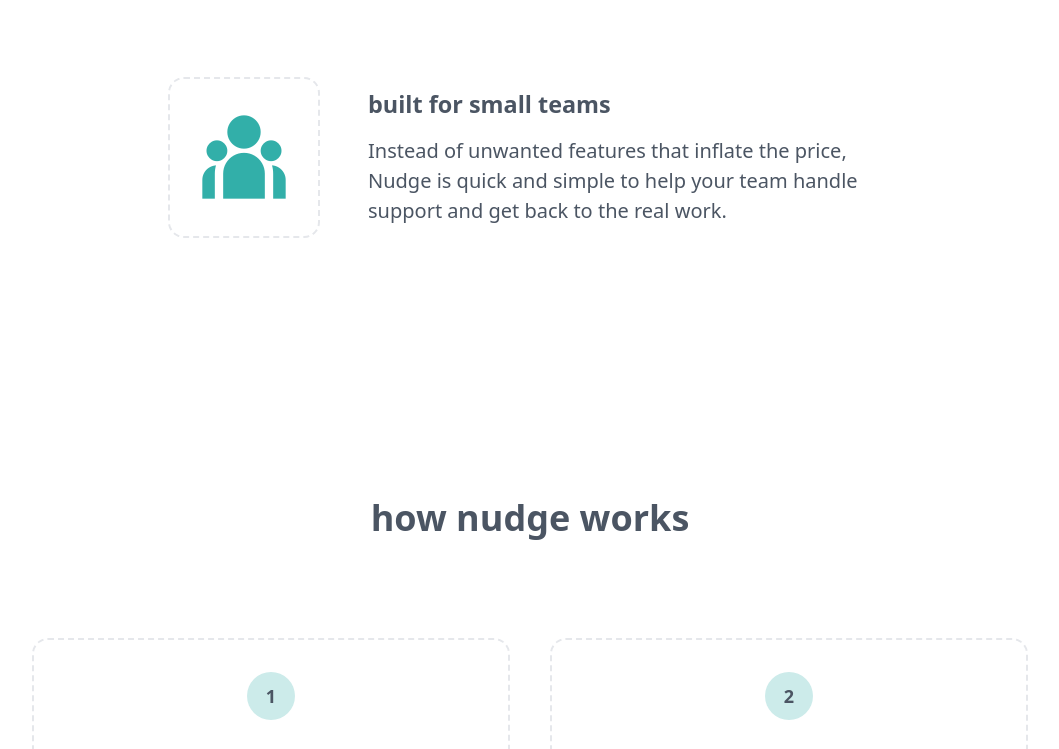
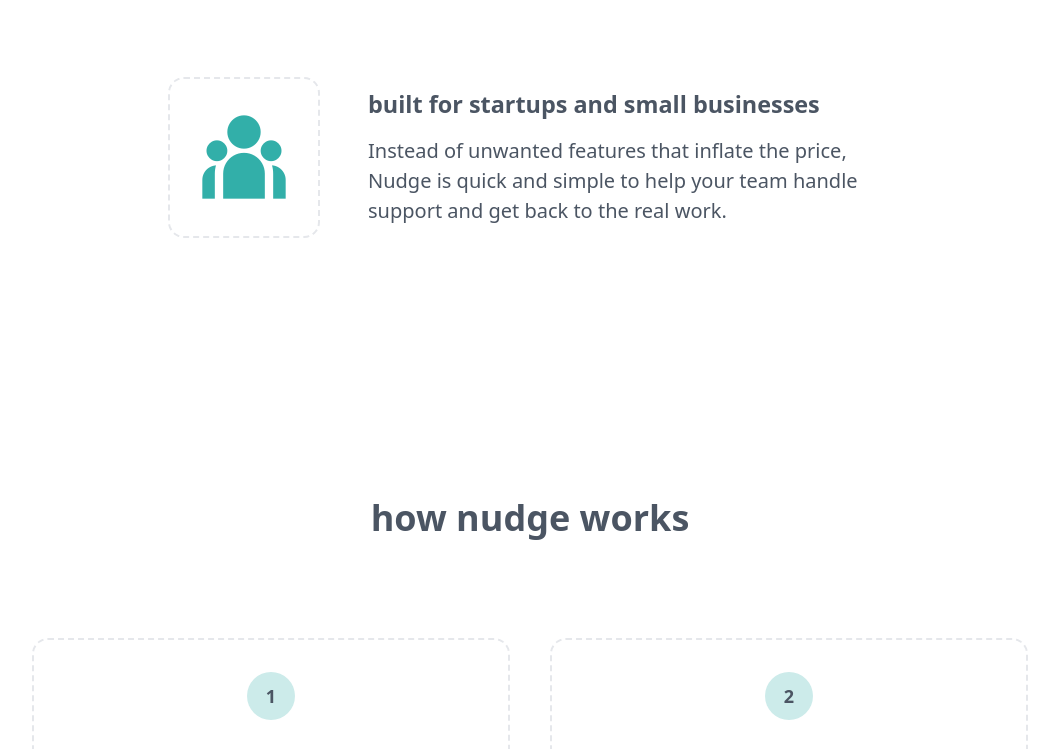
Before and after one commit to ConcisionLtd/nudge-landing-page, a website built with Vite: page index.html in a window 1280 px wide. Shown: the part 2041-2790 px from the top of the page, without its empty margins (110-1169 px from the left). Built offline with nearby package versions, Linux system fonts and the light colour scheme.

Commit message:
feat: replace "small teams" with "startups/small businesses" in benefits and FAQ

```diff
--- a/templates/faq-section.html
+++ b/templates/faq-section.html
@@ -5,7 +5,7 @@
     <div class="faq-item">
       <h3>Why should I use Nudge instead of Freshdesk, Zendesk, etc?</h3>
       <p>
-        Nudge is specifically <span class="text-highlight">built for small teams</span> looking to
+        Nudge is specifically <span class="text-highlight">built for startups/small businesses</span> looking to
         improve their customer support by moving away from email and spreadsheets.
       </p>
       <p>
--- a/templates/what-section.html
+++ b/templates/what-section.html
@@ -18,7 +18,7 @@
       icon-class="ri-smartphone-fill"
     ></benefit-item>
     <benefit-item
-      heading="Built for small teams"
+      heading="Built for startups and small businesses"
       description="Instead of unwanted features that inflate the price, Nudge is quick and simple to help your team handle support and get back to the real work."
       icon-class="ri-team-fill"
     ></benefit-item>
```
